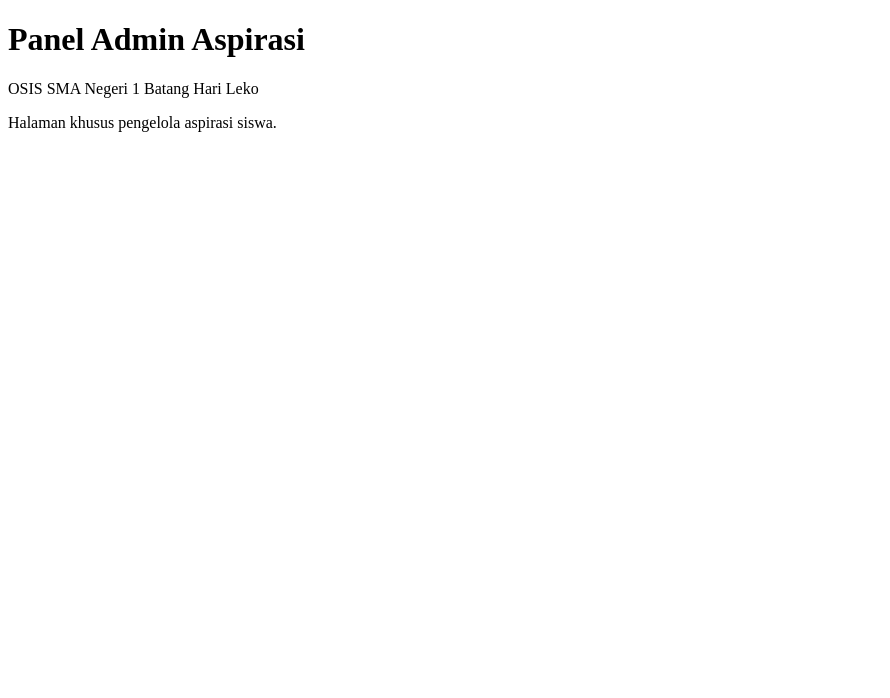
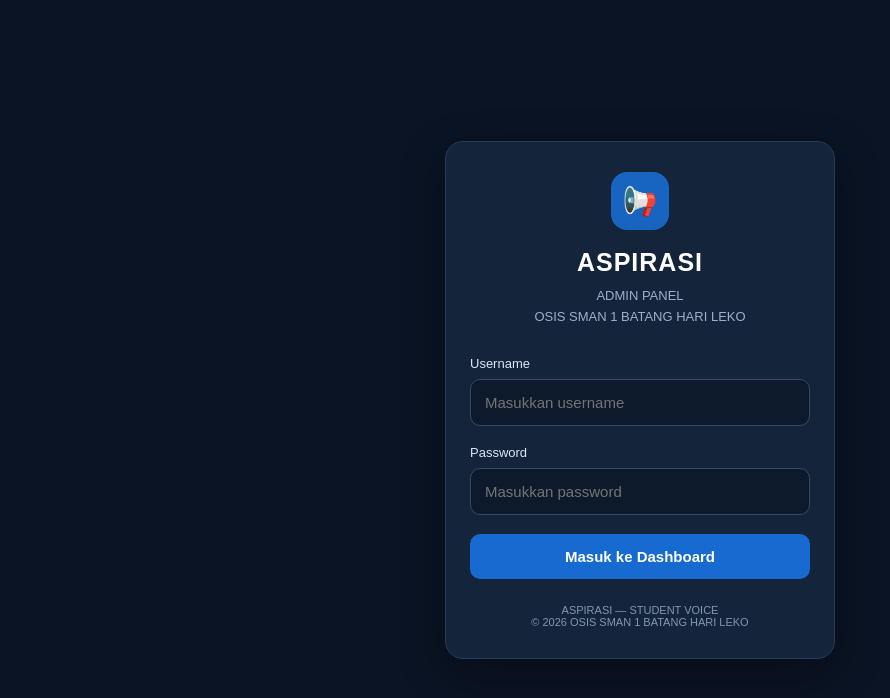
Before and after one commit to BangDikzz7372/aspirasi-siswa-online, a plain HTML site: page admin/index.html in a window 1280 px wide. Shown: the whole page, without its empty margins (0-890 px from the left). Drawn offline with Linux system fonts and the light colour scheme.

Commit message:
Revise admin login page title and styles
Updated the title and added meta theme color for the admin login page. Enhanced styling for the login card and added functionality for the login form.

```diff
--- a/admin/index.html
+++ b/admin/index.html
@@ -4,11 +4,229 @@
 <head>
   <meta charset="UTF-8">
   <meta name="viewport" content="width=device-width, initial-scale=1.0">
-  <title>Admin Aspirasi | OSIS</title>
+  <meta name="theme-color" content="#0b1424">
+  <title>Login Admin — ASPIRASI</title>
+
+  <style>
+    * {
+      box-sizing: border-box;
+      margin: 0;
+      padding: 0;
+    }
+
+    body {
+      min-height: 100vh;
+      display: flex;
+      justify-content: center;
+      align-items: center;
+      padding: 20px;
+      background: #0b1424;
+      color: #fff;
+      font-family: Arial, sans-serif;
+    }
+
+    .login-card {
+      width: 100%;
+      max-width: 390px;
+      padding: 30px 24px;
+      background: #14243a;
+      border: 1px solid #263d5b;
+      border-radius: 18px;
+      box-shadow: 0 15px 45px #0005;
+    }
+
+    .logo {
+      width: 58px;
+      height: 58px;
+      display: grid;
+      place-items: center;
+      margin: 0 auto 18px;
+      background: #1765c1;
+      border-radius: 16px;
+      font-size: 28px;
+    }
+
+    h1 {
+      text-align: center;
+      font-size: 25px;
+      letter-spacing: 1px;
+    }
+
+    .subtitle {
+      margin: 9px 0 28px;
+      color: #9db1ca;
+      text-align: center;
+      font-size: 13px;
+      line-height: 1.6;
+    }
+
+    label {
+      display: block;
+      margin-bottom: 8px;
+      font-size: 13px;
+      color: #dce8f7;
+    }
+
+    input {
+      width: 100%;
+      padding: 14px;
+      margin-bottom: 19px;
+      color: #fff;
+      background: #0d1a2b;
+      border: 1px solid #344b68;
+      border-radius: 10px;
+      outline: none;
+      font-size: 15px;
+    }
+
+    input:focus {
+      border-color: #4295f5;
+    }
+
+    button {
+      width: 100%;
+      padding: 14px;
+      border: none;
+      border-radius: 10px;
+      background: #176bd0;
+      color: white;
+      font-size: 15px;
+      font-weight: bold;
+      cursor: pointer;
+    }
+
+    button:disabled {
+      opacity: .6;
+    }
+
+    #message {
+      margin-top: 16px;
+      font-size: 13px;
+      text-align: center;
+      line-height: 1.5;
+    }
+
+    .footer {
+      margin-top: 25px;
+      text-align: center;
+      color: #8197b2;
+      font-size: 11px;
+    }
+  </style>
 </head>
+
 <body>
-  <h1>Panel Admin Aspirasi</h1>
-  <p>OSIS SMA Negeri 1 Batang Hari Leko</p>
-  <p>Halaman khusus pengelola aspirasi siswa.</p>
+  <main class="login-card">
+    <div class="logo">📢</div>
+
+    <h1>ASPIRASI</h1>
+
+    <p class="subtitle">
+      ADMIN PANEL<br>
+      OSIS SMAN 1 BATANG HARI LEKO
+    </p>
+
+    <form id="loginForm">
+      <label for="username">Username</label>
+      <input
+        id="username"
+        type="text"
+        placeholder="Masukkan username"
+        autocomplete="username"
+        required
+      >
+
+      <label for="password">Password</label>
+      <input
+        id="password"
+        type="password"
+        placeholder="Masukkan password"
+        autocomplete="current-password"
+        required
+      >
+
+      <button id="loginButton" type="submit">
+        Masuk ke Dashboard
+      </button>
+    </form>
+
+    <p id="message" role="status"></p>
+
+    <div class="footer">
+      ASPIRASI — STUDENT VOICE<br>
+      © 2026 OSIS SMAN 1 BATANG HARI LEKO
+    </div>
+  </main>
+
+  <script>
+    const API_URL =
+      "https://aspirasi-siswa-api.dikaandiyansyah328.workers.dev";
+
+    const form = document.getElementById("loginForm");
+    const button = document.getElementById("loginButton");
+    const message = document.getElementById("message");
+
+    form.addEventListener("submit", async (event) => {
+      event.preventDefault();
+
+      const username =
+        document.getElementById("username").value.trim();
+
+      const password =
+        document.getElementById("password").value;
+
+      button.disabled = true;
+      button.textContent = "Memeriksa...";
+      message.textContent = "";
+
+      try {
+        const response = await fetch(
+          `${API_URL}/api/admin/login`,
+          {
+            method: "POST",
+            headers: {
+              "Content-Type": "application/json"
+            },
+            body: JSON.stringify({
+              username,
+              password
+            })
+          }
+        );
+
+        const data = await response.json();
+
+        if (!response.ok || !data.success) {
+          throw new Error(
+            data.message || "Login gagal."
+          );
+        }
+
+        if (
+          typeof data.token !== "string" ||
+          !/^[a-f0-9]{64}$/i.test(data.token)
+        ) {
+          throw new Error("Respons token tidak valid.");
+        }
+
+        sessionStorage.setItem(
+          "aspirasi_admin_token",
+          data.token
+        );
+
+        message.style.color = "#69e6a0";
+        message.textContent = "Login berhasil!";
+
+        window.location.href = "dashboard.html";
+
+      } catch (error) {
+        message.style.color = "#ff8585";
+        message.textContent = error.message;
+      } finally {
+        button.disabled = false;
+        button.textContent = "Masuk ke Dashboard";
+      }
+    });
+  </script>
 </body>
 </html>
```
